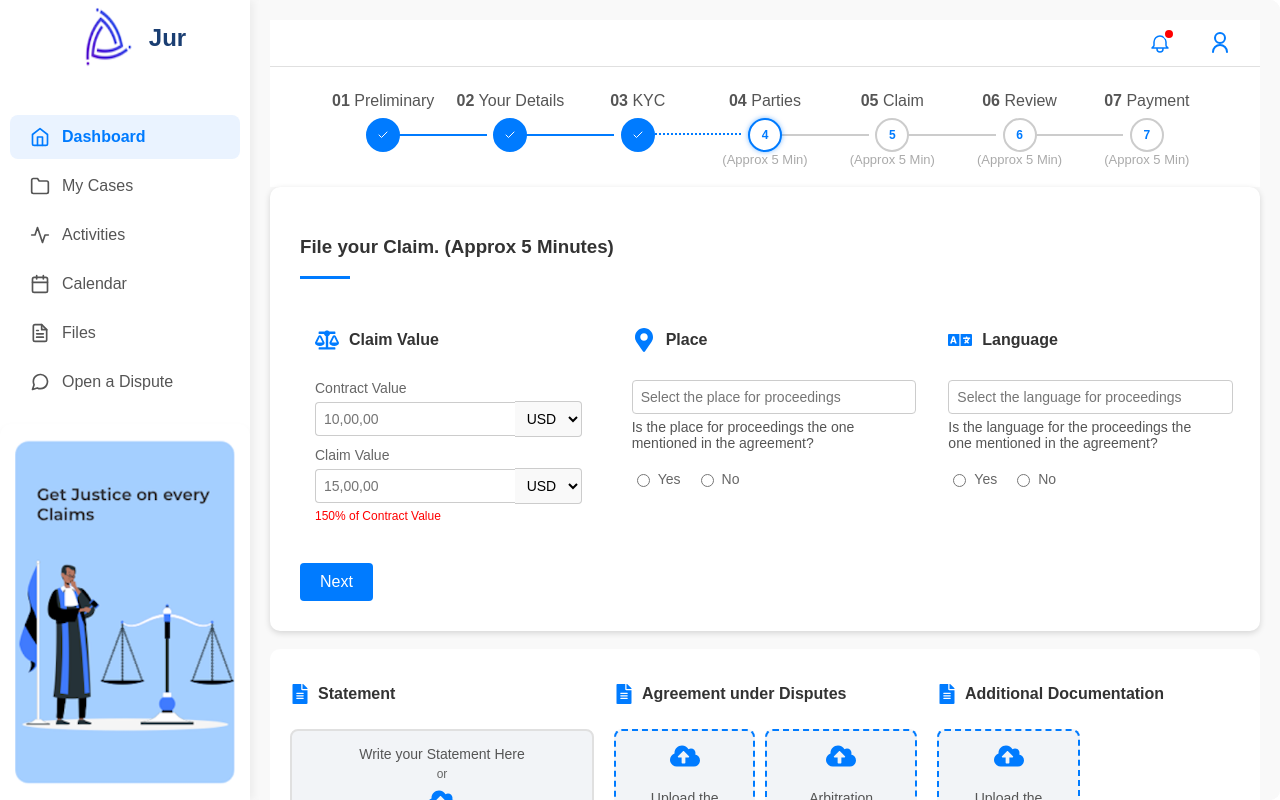
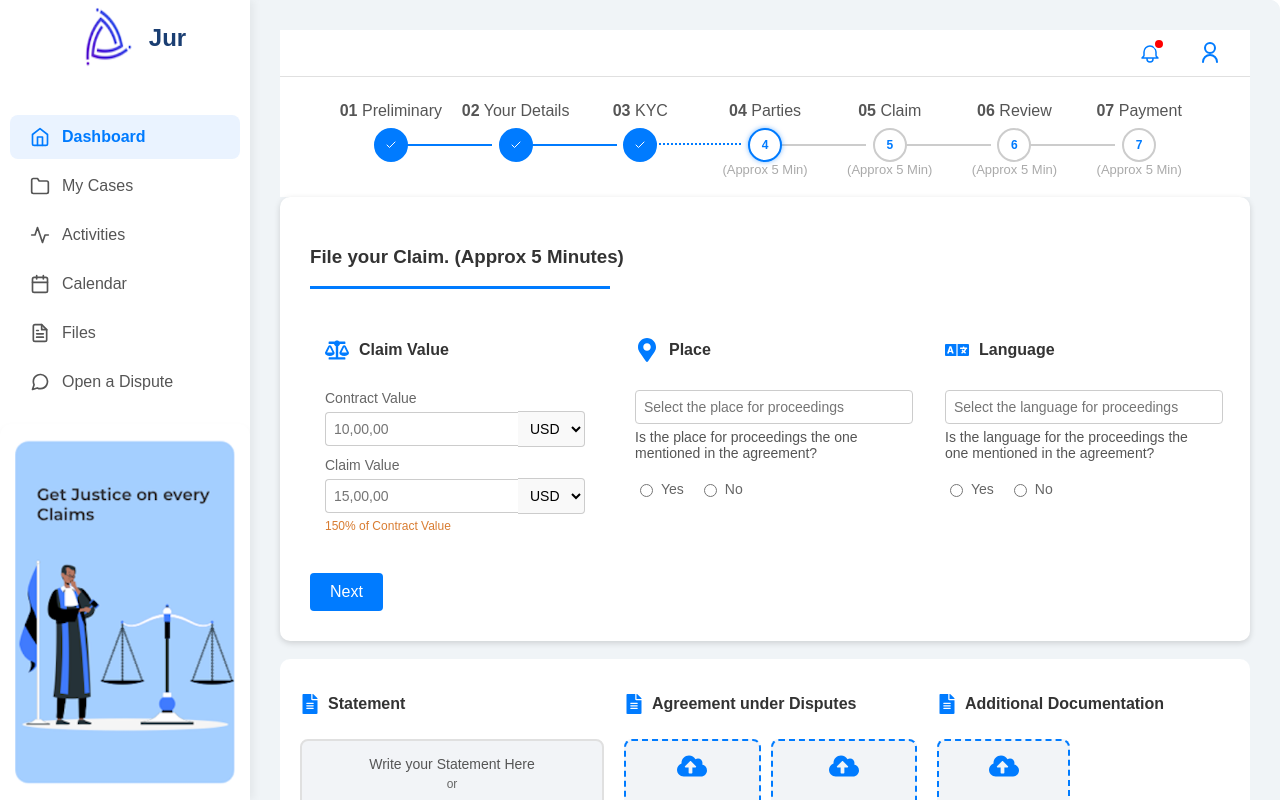
Before and after one commit to Anmolb2004/Jur-Rise11, a React (Create React App) app: page / in a window 1280 px wide. Shown: the top 800 px of the page. Built offline with nearby package versions, Linux system fonts and the light colour scheme.

Commit message:
navbarUpdated

```diff
--- a/src/App.css
+++ b/src/App.css
@@ -2,14 +2,15 @@
   display: flex;
   font-family: Arial, sans-serif;
   color: #333;
-  background-color: #f9f9f9;
-  height: 100vh;
+  background-color: #f0f4f7;
+  height: 122vh;
   border-radius: 10px;
 }
 
+
 .main-content {
   flex: 1;
-  padding: 20px;
-  background: #f9f9f9;
+  padding: 30px;
+  background: #f0f4f7;
   border-radius: 10px;
 }
--- a/src/App.js
+++ b/src/App.js
@@ -1,4 +1,4 @@
-import React, { useState } from "react";
+import React, { useState, useRef, useEffect } from "react";
 import Sidebar from "./components/Sidebar/Sidebar";
 import NavBar from "./components/NavBar/NavBar";
 import Header from "./components/Header/Header";
@@ -8,20 +8,40 @@ import "./App.css";
 
 function App() {
   const [isSidebarOpen, setIsSidebarOpen] = useState(false);
+  const sidebarRef = useRef(null); // Reference to the sidebar
 
   const toggleSidebar = () => {
     setIsSidebarOpen((prev) => !prev);
   };
 
+  // Close sidebar when clicked outside
+  useEffect(() => {
+    const handleClickOutside = (event) => {
+      if (sidebarRef.current && !sidebarRef.current.contains(event.target)) {
+        setIsSidebarOpen(false);
+      }
+    };
+
+    if (isSidebarOpen) {
+      document.addEventListener("mousedown", handleClickOutside);
+    } else {
+      document.removeEventListener("mousedown", handleClickOutside);
+    }
+
+    return () => {
+      document.removeEventListener("mousedown", handleClickOutside);
+    };
+  }, [isSidebarOpen]);
+
   return (
     <div className="app">
       {/* Pass isSidebarOpen and toggleSidebar to Sidebar and NavBar */}
-      <Sidebar isOpen={isSidebarOpen} />
+      <Sidebar ref={sidebarRef} isOpen={isSidebarOpen} />
       <div className={`main-content ${isSidebarOpen ? "blur" : ""}`}>
         <NavBar toggleSidebar={toggleSidebar} />
         <Header />
         <ClaimForm />
-        <br></br>
+        <br />
         <UploadSection />
       </div>
     </div>
--- a/src/components/ClaimForm/ClaimForm.css
+++ b/src/components/ClaimForm/ClaimForm.css
@@ -58,7 +58,7 @@
   }
   /* Blue Line Below Header */
 .blue-line {
-    width: 50px;
+    width: 300px;
     height: 3px;
     background-color: #007bff;
     margin: 5px 0 15px;
@@ -144,7 +144,7 @@
   }
 
   .warning {
-    color: red;
+    color: rgba(212, 112, 31, 0.917);
     font-size: 12px;
     margin-top: 5px;
   }
--- a/src/components/NavBar/NavBar.js
+++ b/src/components/NavBar/NavBar.js
@@ -17,7 +17,7 @@ const NavBar = ({ toggleSidebar }) => {
   }, []);
 
   return (
-    <div className="header">
+    <div className="header" >
       {isMobile && (
         <button className="hamburger-menu" onClick={toggleSidebar}>
           ☰
--- a/src/components/Sidebar/Sidebar.js
+++ b/src/components/Sidebar/Sidebar.js
@@ -11,9 +11,10 @@ import {
   FiMessageCircle,
 } from "react-icons/fi";
 
-function Sidebar({ isOpen }) {
+// Wrap Sidebar with forwardRef
+const Sidebar = React.forwardRef(({ isOpen }, ref) => {
   return (
-    <div className={`sidebar ${isOpen ? "open" : ""}`}>
+    <div ref={ref} className={`sidebar ${isOpen ? "open" : ""}`}>
       {/* Logo Section */}
       <div className="logo-section">
         <img src={Jur} alt="Jur Logo" className="jur-logo" />
@@ -54,6 +55,6 @@ function Sidebar({ isOpen }) {
       </div>
     </div>
   );
-}
+});
 
 export default Sidebar;
--- a/src/components/UploadSection/UploadSection.js
+++ b/src/components/UploadSection/UploadSection.js
@@ -6,6 +6,7 @@ function UploadSection() {
   const [files, setFiles] = useState([]);
   const [errors, setErrors] = useState("");
   const fileInputRef = useRef(null); // Ref for the hidden file input
+  const plusFileInputRef = useRef(null); // Ref for the file input triggered by the plus button
 
   // Handle file selection from input
   const handleFileUpload = (e) => {
@@ -18,6 +19,11 @@ function UploadSection() {
   // Trigger file input on click
   const triggerFileInput = () => {
     fileInputRef.current.click();
+  };
+
+  // Trigger file input on clicking the plus button
+  const triggerPlusFileInput = () => {
+    plusFileInputRef.current.click();
   };
 
   // Handle drag over event
@@ -153,7 +159,7 @@ function UploadSection() {
             <p>Upload the Contract</p>
             <p className="small-text">Max 2MB, PDF</p>
           </div>
-          <div className="plus-button">
+          <div className="plus-button" onClick={triggerPlusFileInput}>
             <FaPlusCircle className="plus-icon" />
           </div>
         </div>
@@ -162,8 +168,8 @@ function UploadSection() {
           type="file"
           accept="application/pdf"
           onChange={handleFileUpload}
-          ref={fileInputRef}
-          style={{ display: "none" }} // Hidden file input
+          ref={plusFileInputRef}
+          style={{ display: "none" }} // Hidden file input for plus button
         />
       </div>
     </div>
```
